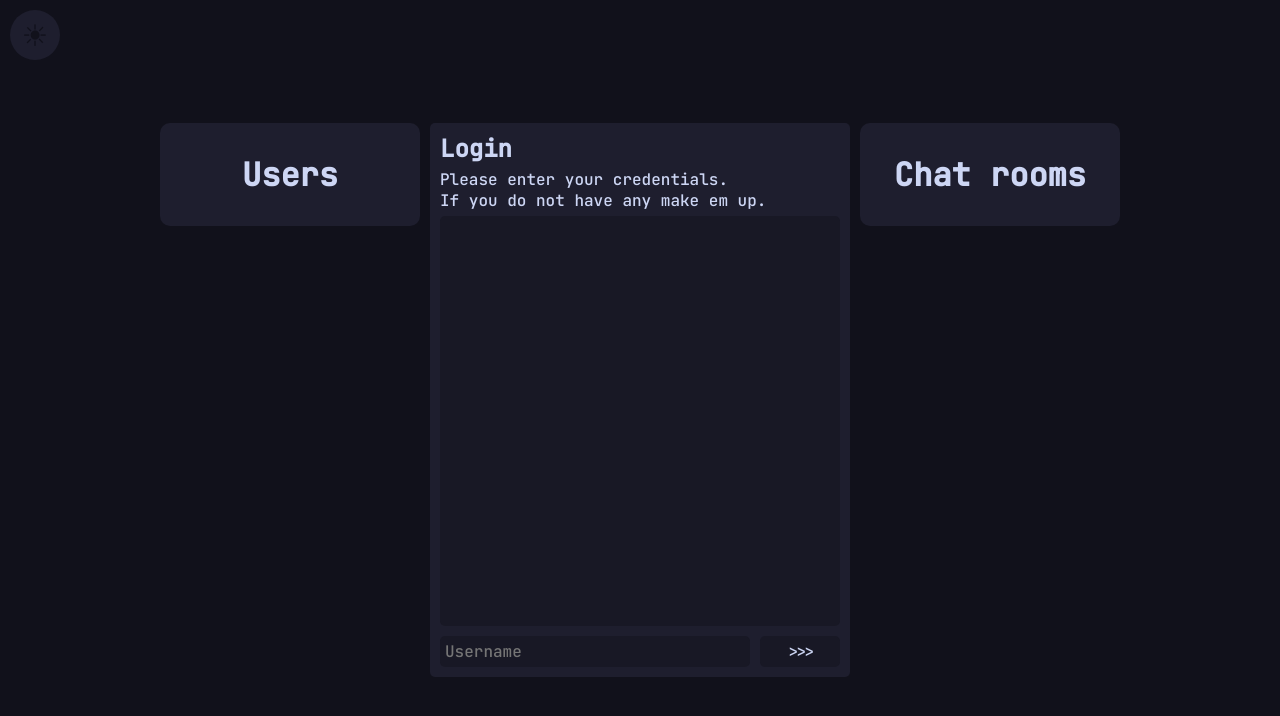
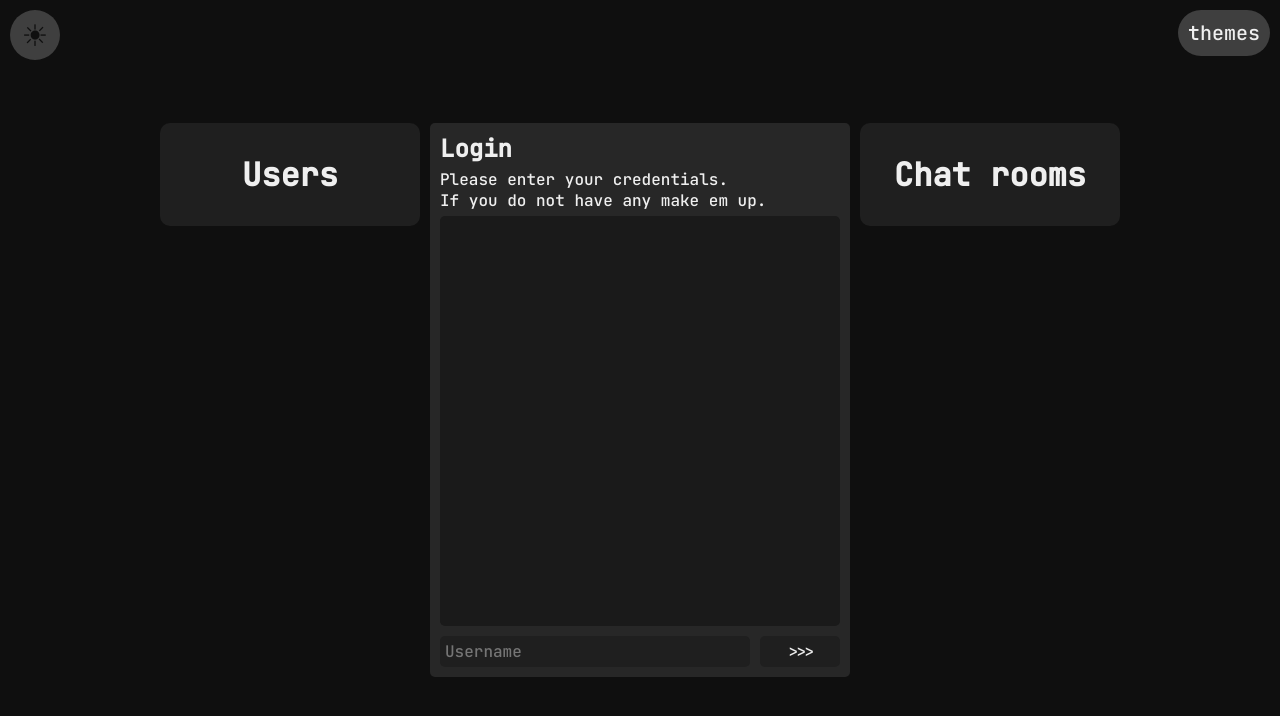
Before and after one commit to averieyy/chatapp, a website: page index.html in a window 1280 px wide. Drawn offline with Linux system fonts and the light colour scheme; no server answers.

Commit message:
Added themes

```diff
--- a/index.html
+++ b/index.html
@@ -6,11 +6,14 @@
   <meta name="viewport" content="width=device-width, initial-scale=1.0">
   <title>chatting service</title>
   <link rel="stylesheet" href="main.css">
-  <link rel="stylesheet" href="themes/mocha.css" id="theme">
+  <link rel="stylesheet" href="themes/dark.css" id="theme">
 </head>
 
 <body>
   <div id="lightmode">☀</div>
+  <div id="themechange">themes
+  <div id="themelist" hidden></div>
+  </div>
 
   <div id="background">
     <div id="centerarea">
--- a/main.css
+++ b/main.css
@@ -167,3 +167,22 @@ h1 {
 #lightmode:hover {
 	color: #ffffff;
 }
+
+#themechange {
+  padding: 10px;
+	position: absolute;
+	top: 10px;
+	right: 10px;
+	border-radius: 25px;
+	cursor: pointer;
+	text-align: center;
+	font-size: 20px;
+	user-select: none;
+}
+
+.theme {
+  width: 30px;
+  height: 30px;
+  margin: 5px;
+  border-radius: 15px;
+}
--- a/site.js
+++ b/site.js
@@ -8,6 +8,9 @@ let selecteduser;
 
 const background = document.getElementById("background");
 const themelink = document.getElementById("theme");
+const lightmode = document.getElementById("lightmode");
+const themechange = document.getElementById("themechange");
+const themelist = document.getElementById("themelist");
 
 const chistorybox = document.getElementById("chathistory");
 const chatroomlist = document.getElementById("chatroomlist");
@@ -15,8 +18,10 @@ const userlist = document.getElementById("userlist");
 const msgin = document.getElementById("messagein");
 const msgbtn = document.getElementById("msgsubmit");
 const title = document.getElementById("title");
-const lightmode = document.getElementById("lightmode");
 const description = document.getElementById("description");
+
+themechange.addEventListener("mouseenter", () => themelist.hidden = false);
+themechange.addEventListener("mouseleave", () => themelist.hidden = true);
 
 lightmode.addEventListener("mousedown", () => background.hidden = true);
 lightmode.addEventListener("mouseup", () => background.hidden = false);
@@ -166,4 +171,18 @@ function renderusers () {
   }
 }
 
+async function renderthemes () {
+  let themesjson = await (await fetch("/themes/themes.json")).json();
+  for (let th in themesjson['themes']) {
+    let currentthemeelement = document.createElement("div");
+    currentthemeelement.className = "theme";
+    currentthemeelement.style.backgroundColor = themesjson['themes'][th]['colour'];
+    currentthemeelement.addEventListener("click", () => {
+      themelink.href = themesjson['themes'][th]['href'];
+    });
+    themelist.appendChild(currentthemeelement);
+  }
+}
+
+renderthemes();
 getchatrooms();
--- a/themes/dark.css
+++ b/themes/dark.css
@@ -72,3 +72,8 @@ body {
 	background-color: #3f3f3f;
 	color: #0f0f0f;
 }
+
+#themechange {
+	background-color: #3f3f3f;
+	color: #efefef;
+}
--- a/themes/mocha.css
+++ b/themes/mocha.css
@@ -72,3 +72,8 @@ body {
 	background-color: #1e1e2e;
 	color: #11111b;
 }
+
+#themechange {
+	background-color: #1e1e2e;
+	color: #cdd6f4;
+}
--- a/themes/themes.json
+++ b/themes/themes.json
@@ -3,12 +3,14 @@
         {
             "name": "dark",
             "description": "Default dark",
-            "href": "./themes/mocha.css"
+            "href": "./themes/dark.css",
+            "colour": "#cf9f9f"
         },
         {
             "name": "mocha",
             "description": "Catppuccin mocha",
-            "href": "./themes/mocha.css"
+            "href": "./themes/mocha.css",
+            "colour": "#cba6f7"
         }
     ]
 }
```
